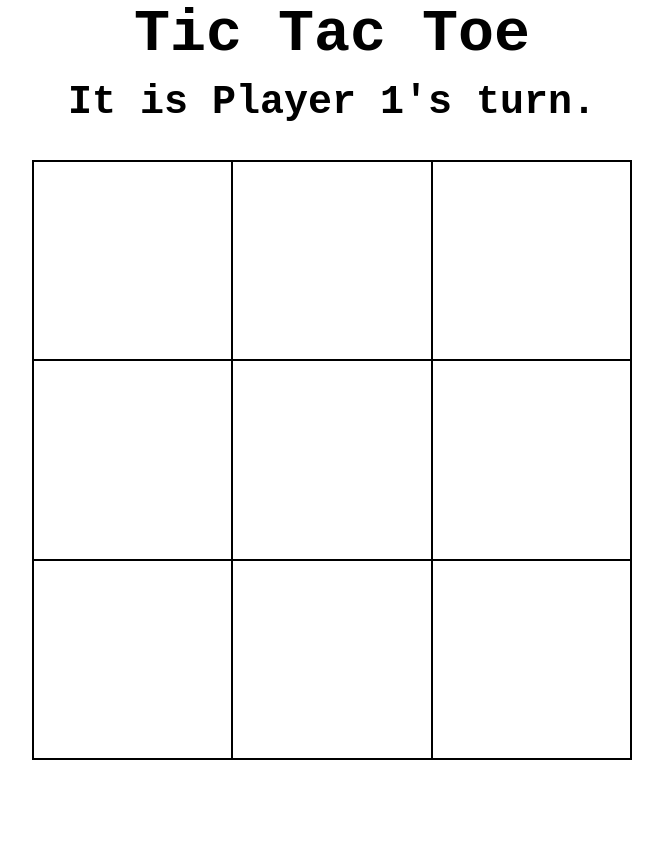
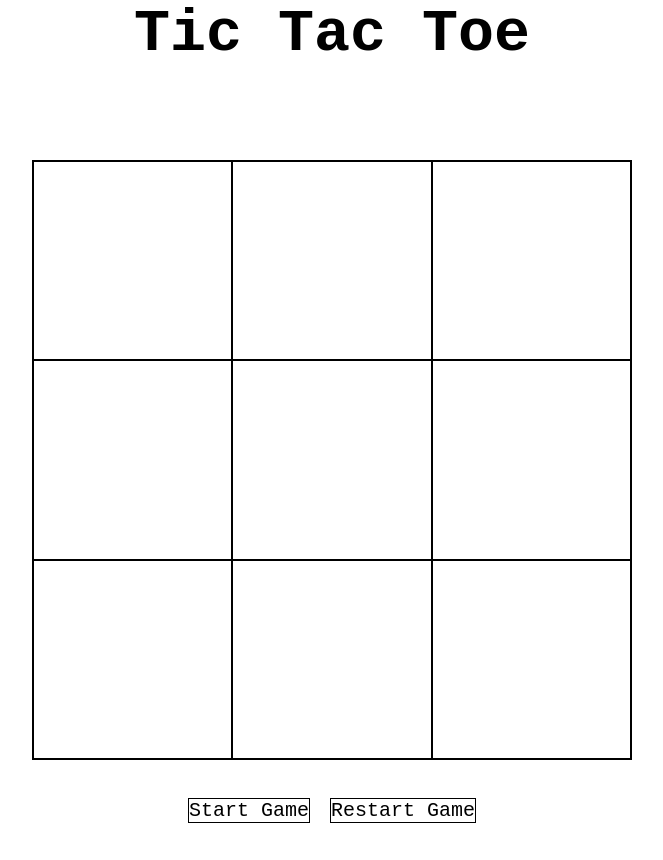
Before and after one commit to valerian0821/tictactoe, a plain HTML site: page index.html in a window 1280 px wide. Shown: the whole page, without its empty margins (308-971 px from the left). Before the commit the page ends 800 px from the top, so only its background shows below. Drawn offline with Linux system fonts and the light colour scheme.

Commit message:
Complete start and restart feature

```diff
--- a/script.js
+++ b/script.js
@@ -8,14 +8,16 @@ const GameBoard = (function () {
     let marker = player1.marker;
     let name = player1.name;
     const board = [];
-    for (let i = 0; i < rows; i++) {
-        board[i] = [];
-        for (let j = 0; j < columns; j++) {
-            board[i].push(" ");
+
+    const getBoard = () => {
+        for (let i = 0; i < rows; i++) {
+            board[i] = [];
+            for (let j = 0; j < columns; j++) {
+                board[i].push(" ");
+            }
         }
+        return board;
     }
-
-    const getBoard = () => board;
 
     const getActiveMarker = () => marker;
 
@@ -54,6 +56,15 @@ const GameBoard = (function () {
 
     const UpdateNumOfTurns = () => {
         turnsTaken++;
+    }
+
+    const resetBoard = () => {
+        turnsTaken = 0;
+        marker = player1.marker;
+        name = player1.name;
+        for (let i = 0; i < board.length; i++) {
+            board.pop();
+        }
     }
 
     const checkForWinner = () => {
@@ -95,7 +106,7 @@ const GameBoard = (function () {
     }
     return {
         getBoard, placeMarker, checkAvailability, printBoard, checkForWinner, UpdateNumOfTurns, getTurnCount, getActiveMarker, getActiveName,
-        switchActiveMarker, switchActiveName
+        switchActiveMarker, switchActiveName, resetBoard
     }
 })();
 
@@ -166,6 +177,13 @@ function gameControllerConsole() {
     }
 }
 
+function startGame() {
+    let activeName = GameBoard.getActiveName();
+    DisplayController.displayPlayerTurn(activeName);
+    DisplayController.addCellListeners();
+    DisplayController.removeStartListener();
+}
+
 function gameControllerDisplay(row, col) {
 
     //Starts the game
@@ -184,13 +202,13 @@ function gameControllerDisplay(row, col) {
         let winnerFound = GameBoard.checkForWinner();
         if (winnerFound === true) {
             DisplayController.announceWinner(activeName);
-            DisplayController.removeListeners();
+            DisplayController.removeCellListeners();
             return;
         }
     }
     if (GameBoard.getTurnCount() === 9 && winnerFound === false) {
         DisplayController.announceDraw();
-        DisplayController.removeListeners();
+        DisplayController.removeCellListeners();
         return;
     }
     if (winnerFound === false) {
@@ -211,6 +229,9 @@ const DisplayController = (function () {
     const display = document.createElement("p");
 
     const boardDiv = document.createElement("div");
+    const btnDiv = document.createElement("div");
+    const startBtn = document.createElement("btn");
+    const restartBtn = document.createElement("btn");
 
     const displayGameTitle = () => {
         body.appendChild(titleDiv);
@@ -223,8 +244,6 @@ const DisplayController = (function () {
         body.appendChild(displayDiv);
         displayDiv.id = "display-div";
         displayDiv.appendChild(display);
-        let activeName = GameBoard.getActiveName();
-        DisplayController.displayPlayerTurn(activeName);
     }
 
     const displayBoard = () => {
@@ -244,6 +263,38 @@ const DisplayController = (function () {
         }
     }
 
+    const displayBtns = () => {
+        body.appendChild(btnDiv);
+        btnDiv.id = "btn-div";
+        startBtn.classList.add("btn");
+        startBtn.textContent = "Start Game";
+        restartBtn.classList.add("btn");
+        restartBtn.textContent = "Restart Game";
+        btnDiv.appendChild(startBtn);
+        btnDiv.appendChild(restartBtn);
+    }
+
+    const handleStartListener = () => {
+        startGame();
+    }
+
+    const removeStartListener = () => {
+        startBtn.removeEventListener("click", handleStartListener);
+    }
+
+    const addStartListener = () => {
+        startBtn.addEventListener("click", handleStartListener);
+    }
+
+    const addRestartListener = () => {
+        restartBtn.addEventListener("click", () => {
+            GameBoard.resetBoard();
+            removeCellListeners();
+            removeMarkers();
+            startGame();
+        });
+    }
+
     const handleCellClick = (event) => {
         if (event.target.classList.contains("cell")) {
             let row = event.target.dataset.row;
@@ -252,11 +303,11 @@ const DisplayController = (function () {
         }
     };
 
-    const addListeners = () => {
+    const addCellListeners = () => {
         boardDiv.addEventListener("click", handleCellClick);
     };
 
-    const removeListeners = () => {
+    const removeCellListeners = () => {
         boardDiv.removeEventListener("click", handleCellClick);
     };
 
@@ -264,6 +315,12 @@ const DisplayController = (function () {
         const cell = document.querySelector(`[data-row="${row}"][data-col="${col}"]`);
         cell.textContent = marker;
     }
+
+    const removeMarkers = () => {
+        document.querySelectorAll(".cell").forEach(cell => {
+            cell.textContent = "";
+        });
+    };
 
     const displayPlayerTurn = (name) => {
         display.textContent = `It is ${name}'s turn.`;
@@ -278,29 +335,14 @@ const DisplayController = (function () {
     }
 
     return {
-        displayGameTitle, displayResult, displayBoard, addListeners, displayMarker, displayPlayerTurn, announceWinner, removeListeners,
-        announceDraw
+        displayGameTitle, displayResult, displayBoard, displayBtns, addCellListeners, displayMarker, removeMarkers, displayPlayerTurn, announceWinner,
+        removeCellListeners, announceDraw, addStartListener, removeStartListener, handleStartListener, addRestartListener
     }
 })();
-
 
 DisplayController.displayGameTitle();
 DisplayController.displayResult();
 DisplayController.displayBoard();
-DisplayController.addListeners();
-// gameController();
-
-
-// GameBoard.getBoard();
-// console.log(GameBoard.checkAvailability(0, 0));
-// GameBoard.placeMarker("O", 0, 0);
-// GameBoard.placeMarker("X", 0, 1);
-// GameBoard.placeMarker("O", 1, 1);
-// GameBoard.placeMarker("X", 0, 2);
-// GameBoard.placeMarker("O", 2, 0);
-// GameBoard.placeMarker("X", 1, 0);
-// GameBoard.placeMarker("O", 2, 1);
-// GameBoard.placeMarker("X", 2, 2);
-// GameBoard.placeMarker("O", 1, 2);
-// GameBoard.printBoard();
-// console.log(GameBoard.checkForWinner());
+DisplayController.displayBtns();
+DisplayController.addStartListener();
+DisplayController.addRestartListener();
--- a/style.css
+++ b/style.css
@@ -41,3 +41,15 @@ p {
 .cell {
     border: 1px solid black;
 }
+
+#btn-div {
+    display: flex;
+    flex-basis: 100px;
+    justify-content: center;
+    align-items: center;
+    gap: 20px;
+}
+
+.btn {
+    border: 1px solid black;
+}
```
